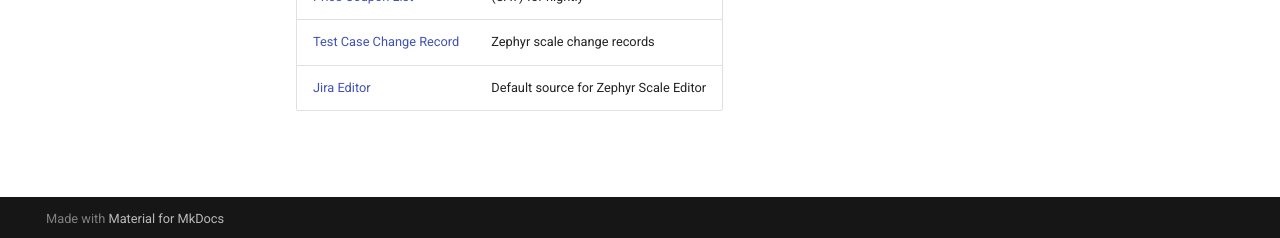
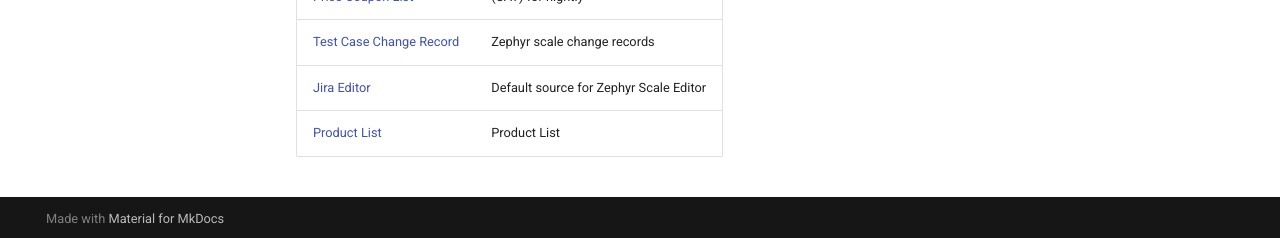
Before and after one commit to JeffreyPunPrice/JeffreyPunPrice.github.io, an MkDocs documentation site: the page built from docs/index.md, in a window 1280 px wide and 1326 px high. Shown: the part 1085-1323 px from the top of the window. Built offline with MkDocs 1.6.1 and Material for MkDocs 9.7.7, drawn with Linux system fonts in a browser that asks for light colours.

Commit message:
update Product List

```diff
--- a/docs/index.md
+++ b/docs/index.md
@@ -29,3 +29,4 @@ title: Home Page
 | [Price Coupon List](https://docs.google.com/spreadsheets/d/1hD12AvptuJJ7d8cnGjxTgucWOUFZWH9Eqkpx3sT0gFw/edit?gid=851827042#gid=851827042)                    | (UAT) for nightly                      |
 | [Test Case Change Record](https://docs.google.com/spreadsheets/d/14TbCQId_KuRNHWgIKfo41y8k9H75CcYBVxonROeykt8/edit?usp=drive_web&ouid=100861903494363609671) | Zephyr scale change records            |
 | [Jira Editor](https://docs.google.com/spreadsheets/d/1x8DW30Qicwnkffer6uXEyguxEOUIs0dZeuVcdJEgD0o/edit?usp=drive_web&ouid=100861903494363609671)             | Default source for Zephyr Scale Editor |
+| [Product List](https://docs.google.com/spreadsheets/d/1Bm2Vlnu0xJvgdLqaVjTJPZ4Kva9wdhWvziaeBgKI0u4/edit?gid=0#gid=0)                                         | Product List                           |
```
